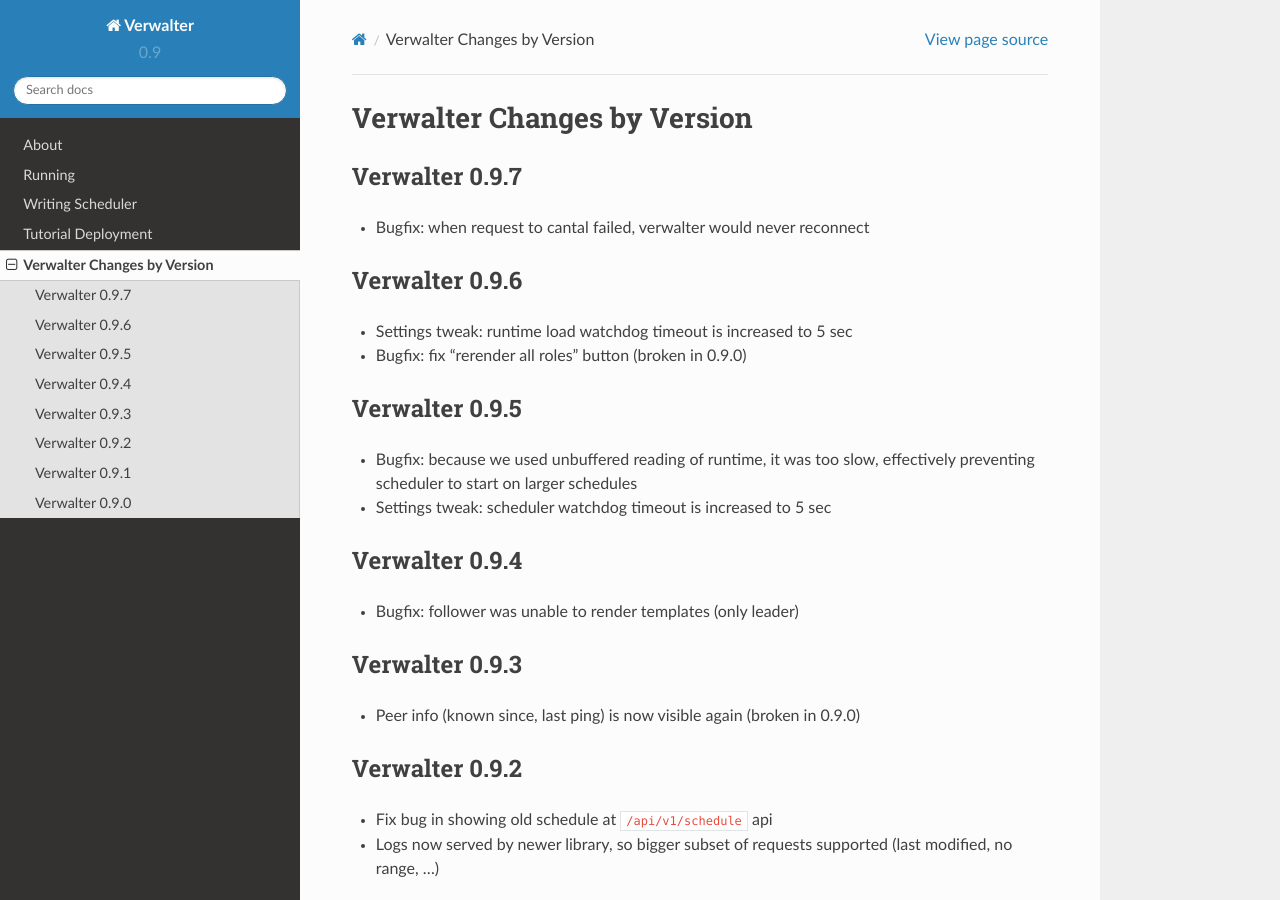
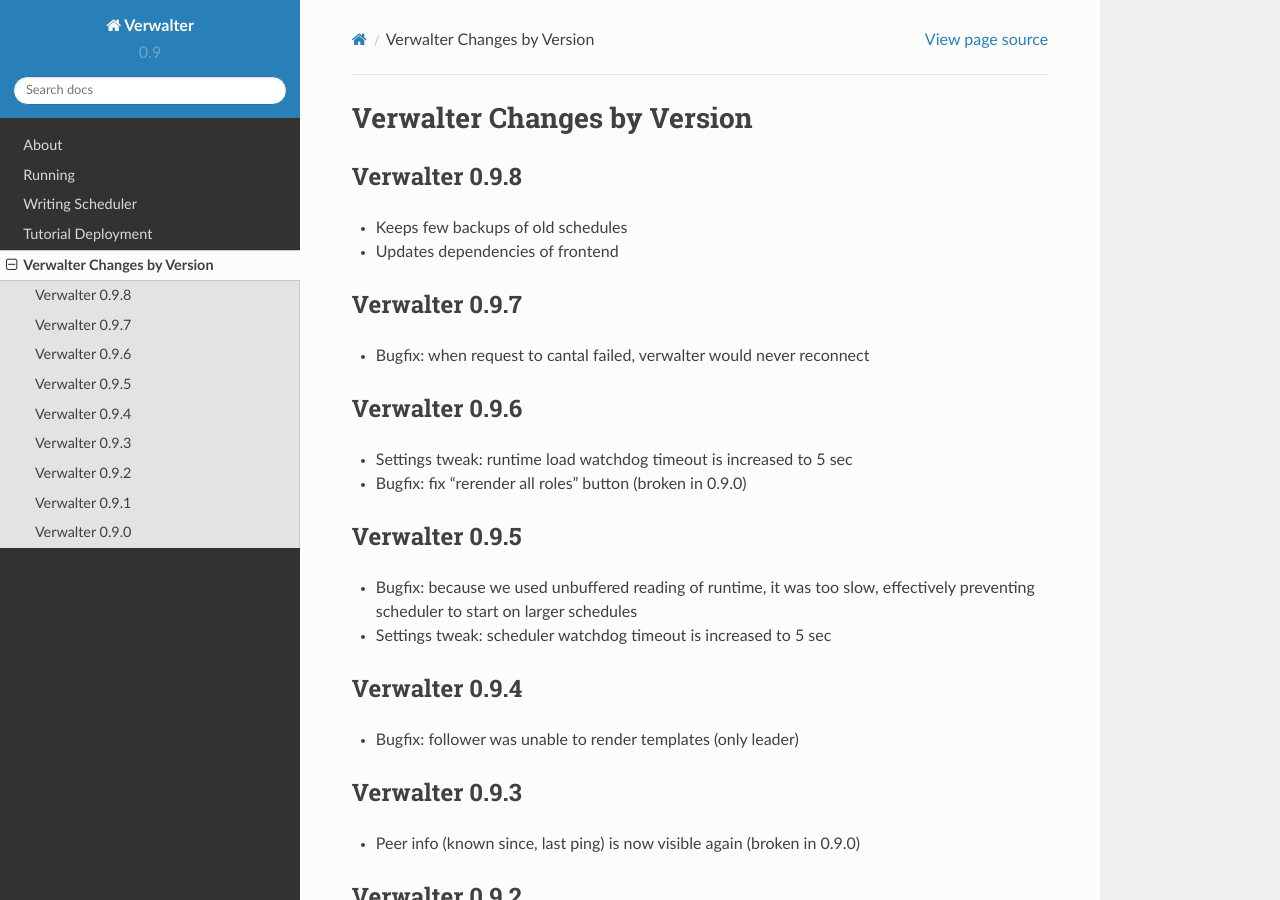
Before and after one commit to tailhook/verwalter, a Sphinx documentation site: the page built from doc/changelog.rst, in a window 1280 px wide and 900 px high. Built offline with Sphinx 7.4.7 and the Read the Docs theme 2.0.0, drawn with Linux system fonts in a browser that asks for light colours.

Commit message:
Add changelog for 0.9.8

```diff
--- a/doc/changelog.rst
+++ b/doc/changelog.rst
@@ -1,5 +1,14 @@
 Verwalter Changes by Version
 ============================
+
+
+.. _changelog-0.9.8:
+
+Verwalter 0.9.8
+---------------
+
+* Keeps few backups of old schedules
+* Updates dependencies of frontend
 
 
 .. _changelog-0.9.7:
```
